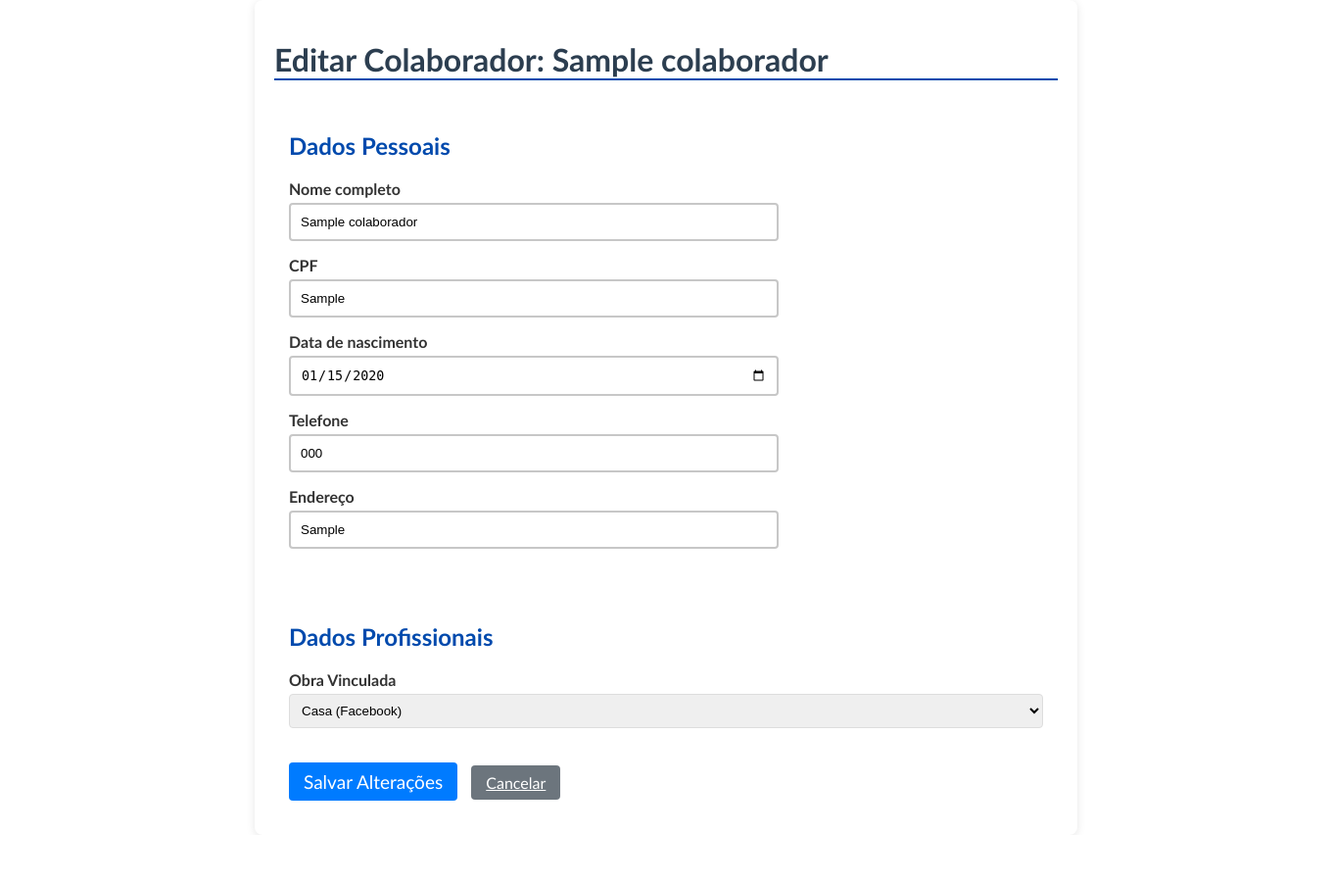
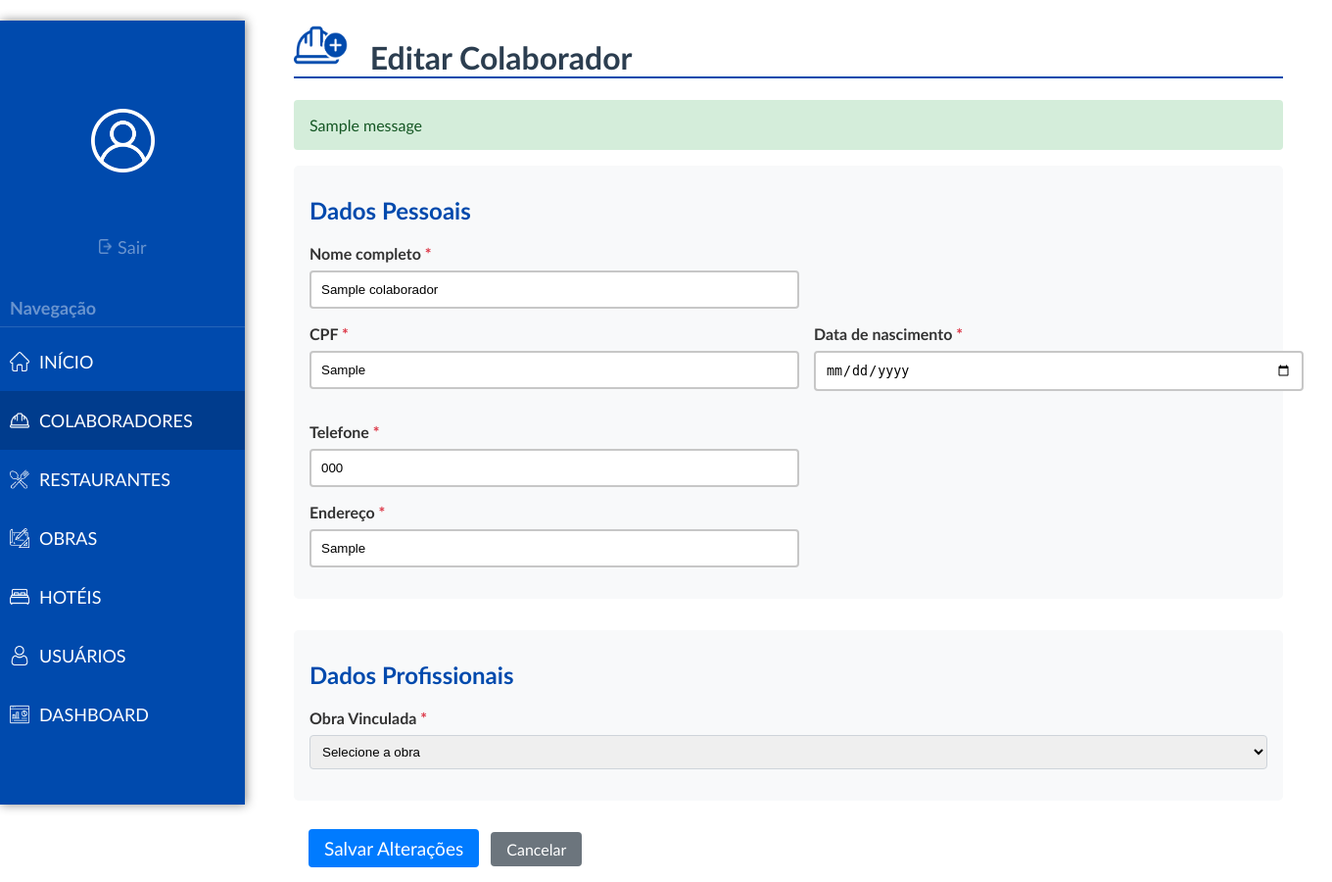
Before and after one commit to julioryanm/PI-3-SEMESTRE, a Django app: page /editar-colaborador/1/ in a window 1360 px wide. Shown: the whole page at 98% size. Before the commit the page ends 817 px from the top, so only its background shows below. Run offline with Django 5.2, Linux system fonts and the light colour scheme; a user stored in the database is signed in; data comes from the database, SQL or seed files in the repository; tables that the repository leaves empty hold one stand-in row (values such as "Sample post"); one stand-in notice (Sample message) is shown.

Commit message:
Update editar-colaborador.html

```diff
--- a/ProjetoPI/Sistema/templates/editar-colaborador.html
+++ b/ProjetoPI/Sistema/templates/editar-colaborador.html
@@ -5,37 +5,47 @@
 <head>
     <meta charset="UTF-8">
     <meta name="viewport" content="width=device-width, initial-scale=1.0">
-    <title>Editar Colaborador</title>
+    <title>Cadastro de Colaborador</title>
     <link rel="stylesheet" href="{% static 'css/style.css' %}">
     <style>
-        .form-container {
-            max-width: 800px;
-            margin: 0 auto;
-            padding: 20px;
-            background: white;
-            border-radius: 8px;
-            box-shadow: 0 2px 10px rgba(0,0,0,0.1);
+        .form-section {
+            margin-bottom: 2rem;
+            padding: 1rem;
+            background-color: #f8f9fa;
+            border-radius: 5px;
+        }
+        .form-row {
+            display: flex;
+            gap: 15px;
+            margin-bottom: 1rem;
         }
         .form-group {
-            margin-bottom: 15px;
+            flex: 1;
+            margin-bottom: 1rem;
         }
         label {
             display: block;
-            margin-bottom: 5px;
+            margin-bottom: 0.5rem;
             font-weight: bold;
+        }
+        label.required::after {
+            content: " *";
+            color: #dc3545;
         }
         input, select, textarea {
             width: 100%;
-            padding: 8px;
-            border: 1px solid #ddd;
+            padding: 0.5rem;
+            border: 1px solid #ced4da;
             border-radius: 4px;
         }
         .btn {
-            padding: 8px 15px;
+            padding: 0.5rem 1rem;
             border: none;
             border-radius: 4px;
             cursor: pointer;
-            margin-right: 10px;
+            margin-right: 0.5rem;
+            text-decoration: none;
+            display: inline-block;
         }
         .btn-primary {
             background-color: #007bff;
@@ -45,17 +55,110 @@
             background-color: #6c757d;
             color: white;
         }
+        .errorlist {
+            color: #dc3545;
+            margin-top: 0.5rem;
+            padding-left: 0;
+            list-style: none;
+        }
+        .alert {
+            padding: 1rem;
+            margin-bottom: 1rem;
+            border-radius: 4px;
+        }
+        .alert-success {
+            background-color: #d4edda;
+            color: #155724;
+        }
+        .alert-error {
+            background-color: #f8d7da;
+            color: #721c24;
+        }
     </style>
 </head>
 <body>
 
-<!-- Inclua sua navbar/sidebar aqui conforme seu template base -->
+<!-- Sidebar (mantido igual) -->
+<div class="sidebar">
+    <!-- Ícone do usuário -->
+    <div class="logout-container">
+        <img src="{% static 'images/white version/user.png' %}" alt="Ícone do usuário" height="65" width="65"
+             style="display: flex; margin:auto; margin-bottom: 55px; margin-top: 90px;">
 
-<div class="content">
-    <div class="form-container">
-        <h1>Editar Colaborador: {{ colaborador.nome }}</h1>
+        <!-- Botão de sair -->
+        <form method="POST" action="{% url 'logout' %}">
+            {% csrf_token %}
+            <button type="submit" class="sair-btn">
+                <img src="{% static 'images/logout.png' %}" alt="Sair" height="15" width="15">
+                Sair
+            </button>
+        </form>
+    </div>
 
-        <form method="POST">
+    <!-- Links do menu -->
+    <label>Navegação</label>
+    <hr>
+    <a href="{% url 'home' %}">
+        <img src="{% static 'images/white version/inicio.png' %}" alt="Início" height="20" width="20"
+             style="margin-right: 10px;margin-left: 10px;">
+        INÍCIO
+    </a>
+
+    <a href="{% url 'listar-colaboradores' %}" class="active">
+        <img src="{% static 'images/white version/func.png' %}" alt="Colaboradores" height="20" width="20"
+             style="margin-right: 10px;margin-left: 10px;">
+        COLABORADORES
+    </a>
+
+    <a href="{% url 'listar-restaurantes' %}">
+        <img src="{% static 'images/white version/rest.png' %}" alt="Restaurantes" height="20" width="20"
+             style="margin-right: 10px;margin-left: 10px;">
+        RESTAURANTES
+    </a>
+
+    <a href="{% url 'listar-obras' %}">
+        <img src="{% static 'images/white version/obra.png' %}" alt="Obras" height="20" width="20"
+             style="margin-right: 10px;margin-left: 10px;">
+        OBRAS
+    </a>
+
+    <a href="{% url 'listar-hoteis' %}">
+        <img src="{% static 'images/white version/hotel.png' %}" alt="Hotéis" height="20" width="20"
+             style="margin-right: 10px;margin-left: 10px;">
+        HOTÉIS
+    </a>
+
+    <a href="{% url 'cadastrar_usuario' %}">
+        <img src="{% static 'images/white version/usuario.png' %}" alt="Usuários" height="20" width="20"
+             style="margin-right: 10px;margin-left: 10px;">
+        USUÁRIOS
+    </a>
+
+    <a href="{% url 'relatorio' %}">
+        <img src="{% static 'images/white version/dash.png' %}" alt="Dashboard" height="20" width="20"
+             style="margin-right: 10px;margin-left: 10px;">
+        DASHBOARD
+    </a>
+</div>
+
+<!-- Conteúdo principal -->
+<div class="corpo">
+    <h1>
+        <img src="{% static 'images/blue version/safety-plus.png' %}" alt="Logo" height="50" width="55"
+             style="margin-right: 15px;">
+        Editar Colaborador
+    </h1>
+
+    <!-- Mensagens -->
+    {% if messages %}
+        {% for message in messages %}
+            <div class="alert alert-{% if message.tags == 'error' %}error{% else %}{{ message.tags }}{% endif %}">
+                {{ message }}
+            </div>
+        {% endfor %}
+    {% endif %}
+
+    <form method="POST" novalidate>
         {% csrf_token %}
 
         <!-- Dados Pessoais -->
@@ -63,32 +166,38 @@
             <h2>Dados Pessoais</h2>
 
             <div class="form-group">
-                    <label for="id_nome">Nome completo</label>
-                    {{ form.nome }}
+                <label for="id_nome" class="required">Nome completo</label>
+                <input type="text" id="id_nome" name="nome" value="{{ form.nome.value|default_if_none:'' }}" required>
                 {{ form.nome.errors }}
             </div>
 
+            <div class="form-row">
                 <div class="form-group">
-                    <label for="id_cpf">CPF</label>
-                    {{ form.cpf }}
+                    <label for="id_cpf" class="required">CPF</label>
+                    <input type="text" id="id_cpf" name="cpf" value="{{ form.cpf.value|default_if_none:'' }}"
+                           placeholder="000.000.000-00" required>
                     {{ form.cpf.errors }}
                 </div>
 
                 <div class="form-group">
-                    <label for="id_data_nascimento">Data de nascimento</label>
-                    {{ form.data_nascimento }}
+                    <label for="id_data_nascimento" class="required">Data de nascimento</label>
+                    <input type="date" id="id_data_nascimento" name="data_nascimento"
+                           value="{{ form.data_nascimento.value|default_if_none:'' }}" required>
                     {{ form.data_nascimento.errors }}
+                </div>
             </div>
 
             <div class="form-group">
-                    <label for="id_telefone">Telefone</label>
-                    {{ form.telefone }}
+                <label for="id_telefone" class="required">Telefone</label>
+                <input type="text" id="id_telefone" name="telefone"
+                       value="{{ form.telefone.value|default_if_none:'' }}"
+                       placeholder="(00) 00000-0000" required>
                 {{ form.telefone.errors }}
             </div>
 
             <div class="form-group">
-                    <label for="id_endereco">Endereço</label>
-                    {{ form.endereco }}
+                <label for="id_endereco" class="required">Endereço</label>
+                <input type="text" id="id_endereco" name="endereco" value="{{ form.endereco.value|default_if_none:'' }}" required>
                 {{ form.endereco.errors }}
             </div>
         </div>
@@ -98,18 +207,25 @@
             <h2>Dados Profissionais</h2>
 
             <div class="form-group">
-                    <label for="id_obra">Obra Vinculada</label>
-                    {{ form.obra }}
+                <label for="id_obra" class="required">Obra Vinculada</label>
+                <select id="id_obra" name="obra" required>
+                    <option value="">Selecione a obra</option>
+                    {% for obra in obras %}
+                        <option value="{{ obra.id }}"
+                                {% if form.obra.value == obra.id|stringformat:"s" %}selected{% endif %}>
+                            {{ obra.nome }}
+                        </option>
+                    {% endfor %}
+                </select>
                 {{ form.obra.errors }}
             </div>
         </div>
 
         <div class="form-actions">
-                <button type="submit" class="btn btn-primary">Salvar Alterações</button>
+            <button type="submit" class="btn btn-primary">Salvar Alterações </button>
             <a href="{% url 'listar-colaboradores' %}" class="btn btn-secondary">Cancelar</a>
         </div>
     </form>
-    </div>
 </div>
 
 <script>
```
Lines whose indentation alone changed are shown as unchanged.
